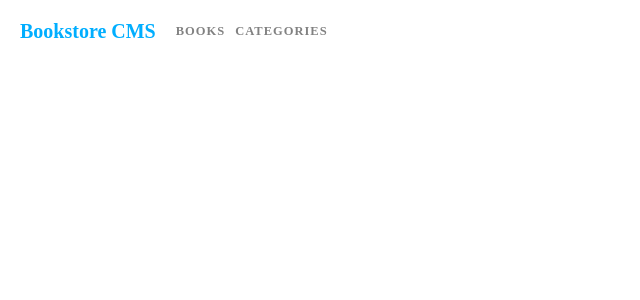
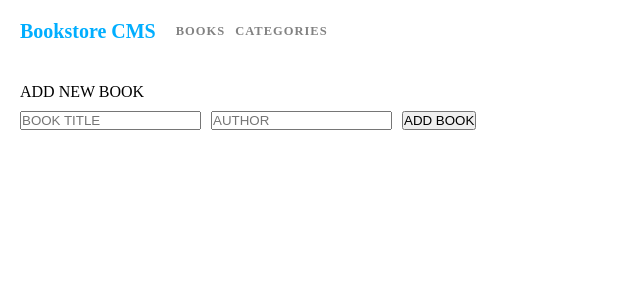
Before and after one commit to skyv26/reactify-bookstore, a React (Create React App) app: page / in a window 1280 px wide. Shown: the top 300 px of the page, without its empty margins (0-640 px from the left). Built offline with nearby package versions, Linux system fonts and the light colour scheme.

Commit message:
Configure Routes

```diff
--- a/src/App.js
+++ b/src/App.js
@@ -1,10 +1,19 @@
 import React from 'react';
+import { Route, Routes, Navigate } from 'react-router-dom';
 import Header from './components/Header/Header';
+import AddBook from './components/AddBook/AddBook';
+import Categories from './components/Categories/Categories';
 import './App.css';
 
 const App = () => (
   <>
     <Header />
+    <Routes>
+      <Route path="/" element={<AddBook />} />
+      <Route path="/categories" element={<Categories />} />
+      <Route path="/books" render={() => <Navigate to="/" />} />
+    </Routes>
+    {/* <AddBook /> */}
   </>
 );
 
```
